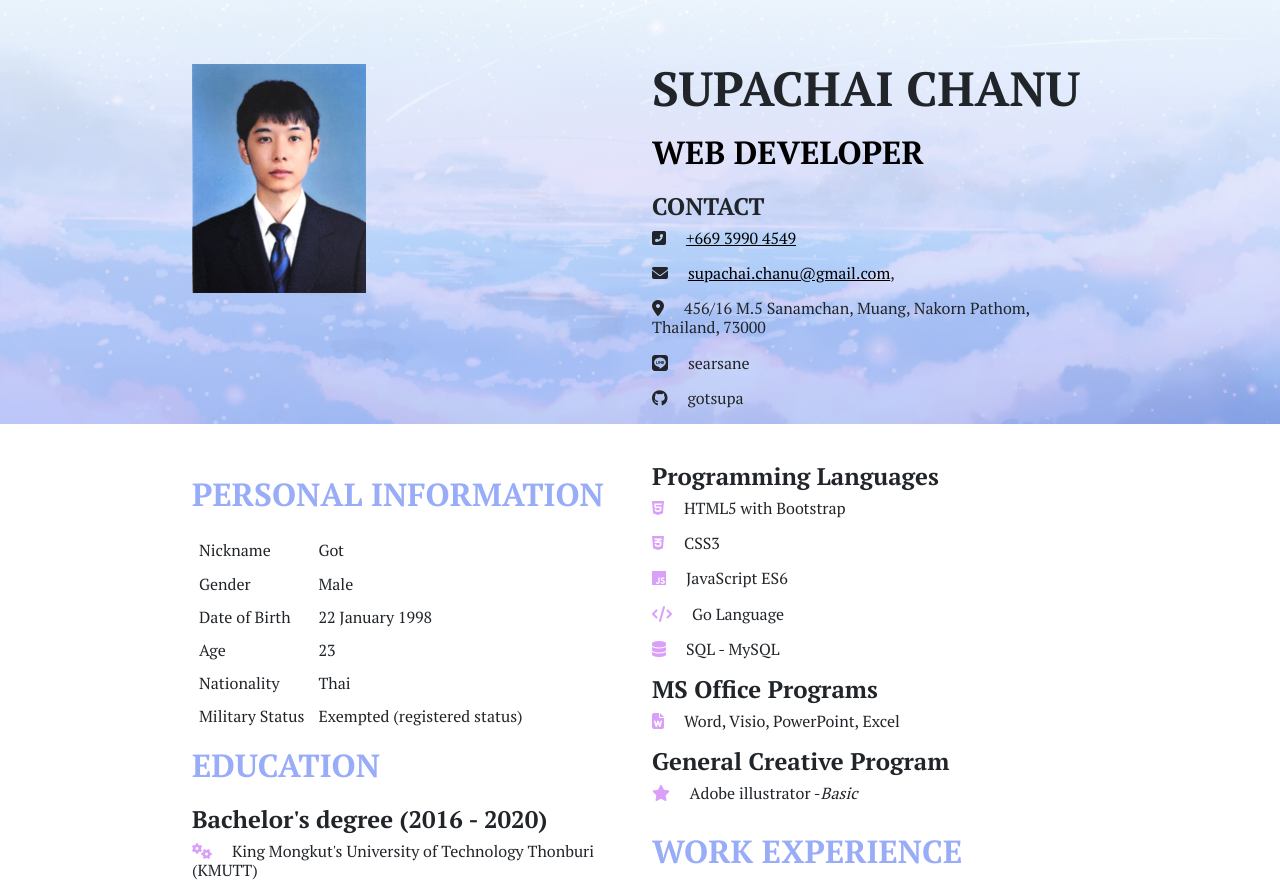
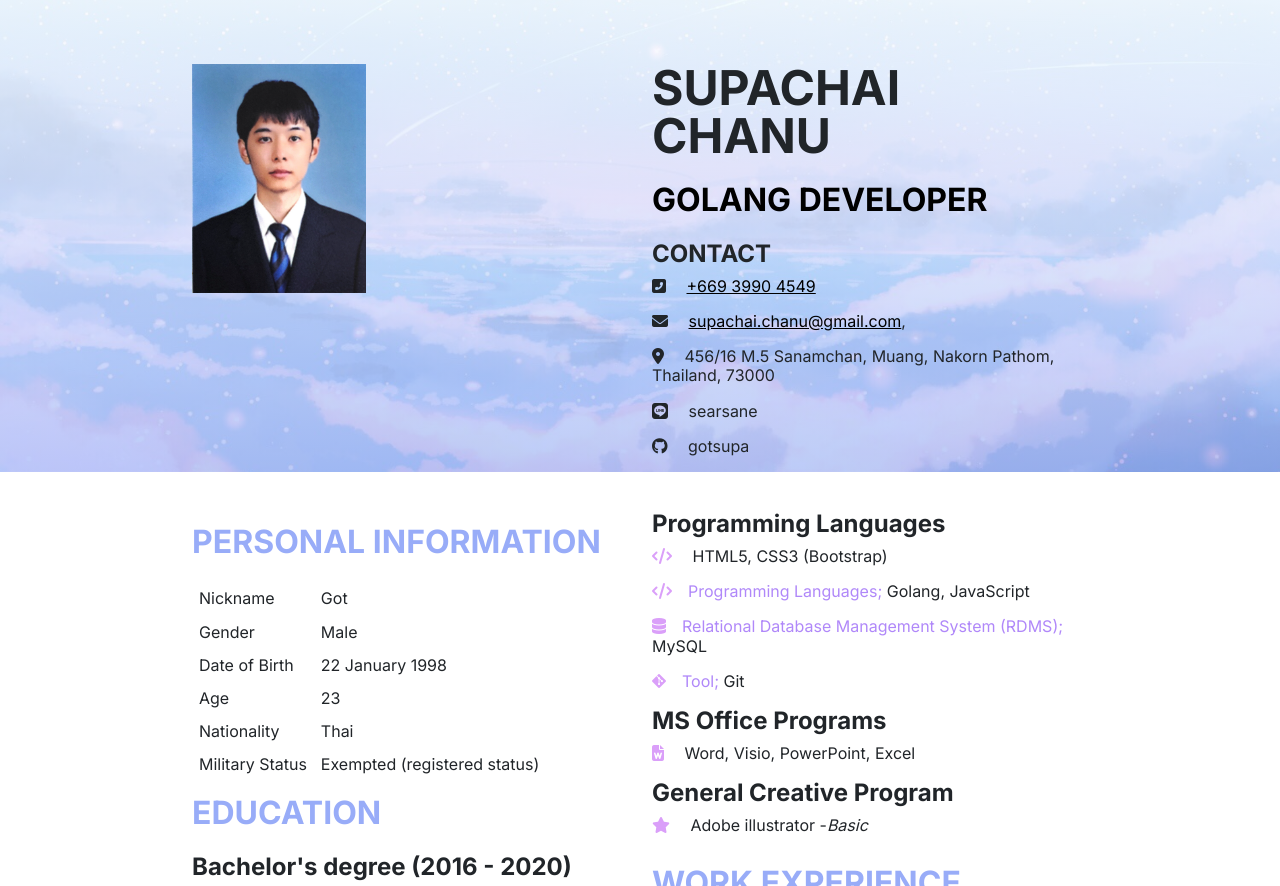
Before and after one commit to gotsupa/Resume, a plain HTML site: page index.html in a window 1280 px wide. Shown: the top 886 px of the page. Drawn offline with nearby package versions, Linux system fonts and the light colour scheme.

Commit message:
resume edited v2

```diff
--- a/css/styles.css
+++ b/css/styles.css
@@ -1,5 +1,5 @@
 body {
-    font-family: 'PT Serif';
+    font-family: 'Inter';
     font-size: 1rem;
     font-weight: 400;
     line-height: 1.2;
--- a/index.html
+++ b/index.html
@@ -17,7 +17,7 @@
     <!-- Google Fonts -->
     <link rel="preconnect" href="https://fonts.gstatic.com" />
     <link
-      href="https://fonts.googleapis.com/css2?family=PT+Serif:wght@400;700&display=swap"
+      href="https://fonts.googleapis.com/css2?family=Inter:wght@400;700&display=swap"
       rel="stylesheet"
     />
 
@@ -46,7 +46,7 @@
 
         <div class="col-md-6">
           <h1>SUPACHAI CHANU</h1>
-          <h2>WEB DEVELOPER</h2>
+          <h2>GOLANG DEVELOPER</h2>
 
           <h3>CONTACT</h3>
           <p>
@@ -71,6 +71,7 @@
 
     <section class="white-color">
       <div class="row">
+
         <div class="col-md-6">
           <h2>PERSONAL INFORMATION</h2>
           <table class="info" cellpadding="7" >
@@ -136,14 +137,13 @@
         <div class="col-md-6">
           <h3>Programming Languages</h3>
           <p>
-            <i class="bullet fab fa-html5"></i>&emsp; HTML5 with Bootstrap
+            <i class="bullet fas fa-code"></i>&emsp; HTML5, CSS3 (Bootstrap)
           </p>
           <p>
-            <i class="bullet fab fa-css3-alt"></i>&emsp; CSS3
+            <i class="bullet fas fa-code"></i>&emsp;<span>Programming Languages;</span> Golang, JavaScript
           </p>
-          <p><i class="bullet fab fa-js"></i>&emsp; JavaScript ES6</p>
-          <p><i class="bullet fas fa-code"></i>&emsp; Go Language</p>
-          <p><i class="bullet fas fa-database"></i>&emsp; SQL - MySQL</p>
+          <p><i class="bullet fas fa-database"></i>&emsp;<span>Relational Database Management System (RDMS);</span> MySQL</p>
+          <p><i class="bullet fab fa-git-alt"></i>&emsp;<span>Tool;</span> Git</p>
 
           <h3>MS Office Programs</h3>
           <p>
@@ -184,7 +184,7 @@
             as IEC standard
           </p>
 
-          <h2>CERTIFICATIONS (UDEMY)</h2>
+          <h2>CERTIFICATIONS ON UDEMY</h2>
           <p><i class="bullet fas fa-code"></i>&emsp; Go Bootcamp</p>
           <p>
             <i class="bullet fas fa-code"></i>&emsp; Modern JavaScript Bootcamp
@@ -194,6 +194,7 @@
             Analytics and Business Intelligence
           </p>
         </div>
+
       </div>
     </section>
   </body>
```
